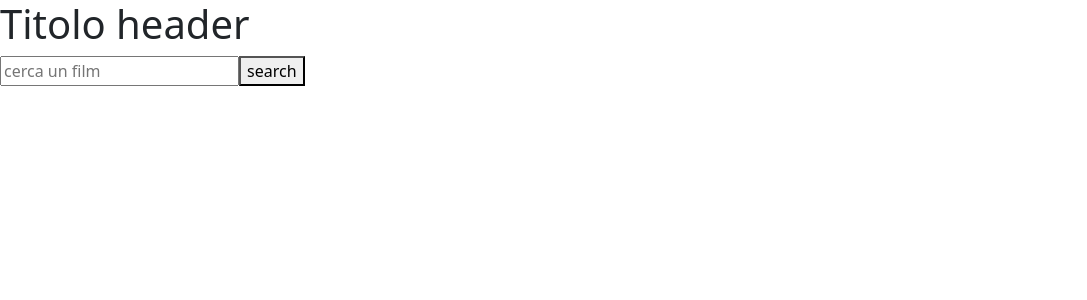
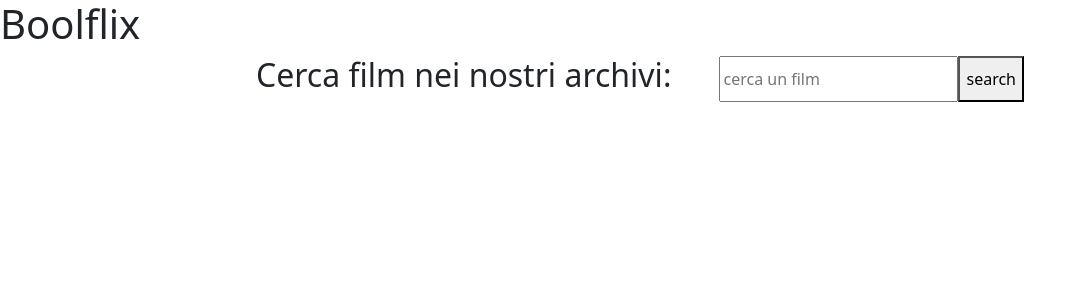
Before and after one commit to Andretreccia/vue-boolflix, a Vue app: page / in a window 1280 px wide. Shown: the top 300 px of the page, without its empty margins (0-1087 px from the left). Built offline with nearby package versions, Linux system fonts and the light colour scheme.

Commit message:
Install bootstrap and add style

```diff
--- a/src/components/SiteHeader.vue
+++ b/src/components/SiteHeader.vue
@@ -1,5 +1,5 @@
 <template>
-  <h1>Titolo header</h1>
+  <h1>Boolflix</h1>
 </template>
 
 <script>
--- a/src/components/SiteMain.vue
+++ b/src/components/SiteMain.vue
@@ -1,12 +1,15 @@
 <template>
   <div>
-    <input v-model="userInput" type="text" placeholder="cerca un film" />
-    <button @click="callSearch">search</button>
+    <div class="d-flex justify-content-center">
+      <h2 class="me-5">Cerca film nei nostri archivi:</h2>
+      <input v-model="userInput" type="text" placeholder="cerca un film" />
+      <button @click="callSearch">search</button>
+    </div>
     <div class="container">
       <div class="row justify-content-center py-5">
-        <div class="col col-5" v-for="film in films" :key="film.qualcosa">
-          <div class="card p-3">
-            <h4 class="text-center">Film:</h4>
+        <div class="col col-5" v-for="film in films" :key="film.id">
+          <div class="card p-3 bg-dark bg-opacity-10 mt-4">
+            <h4 class="text-center">{{ film.title }}</h4>
             <div class="title">
               <span>Titolo: {{ film.title }}</span>
             </div>
```
